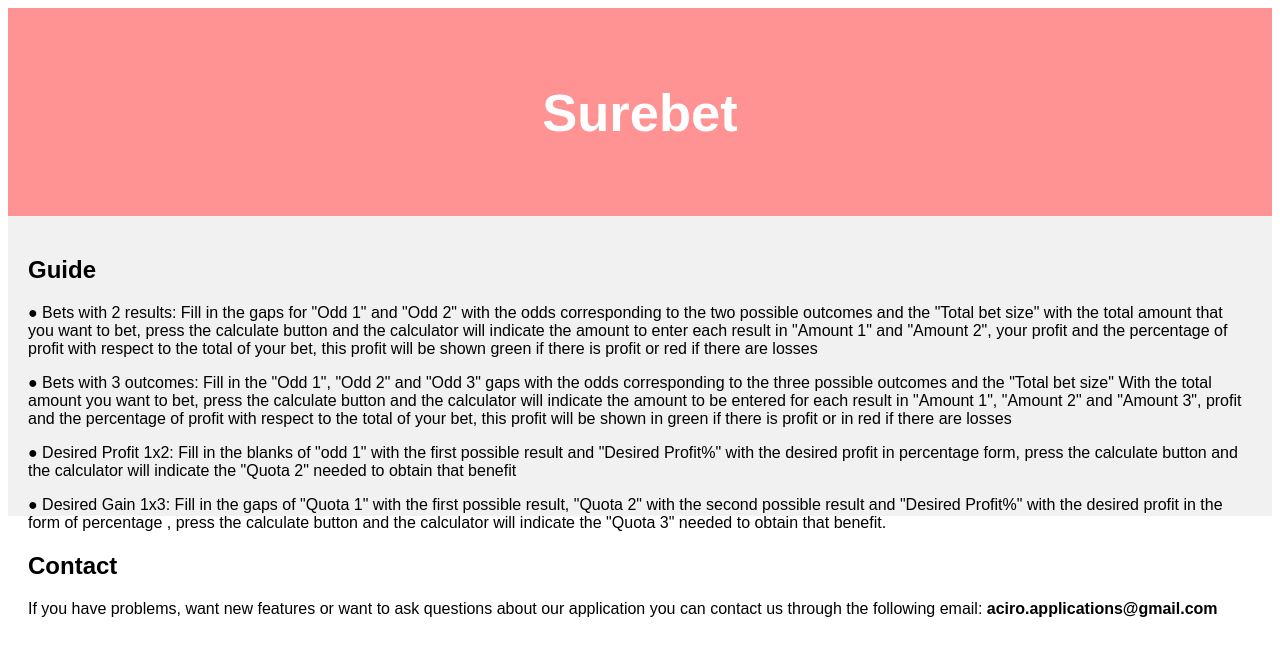
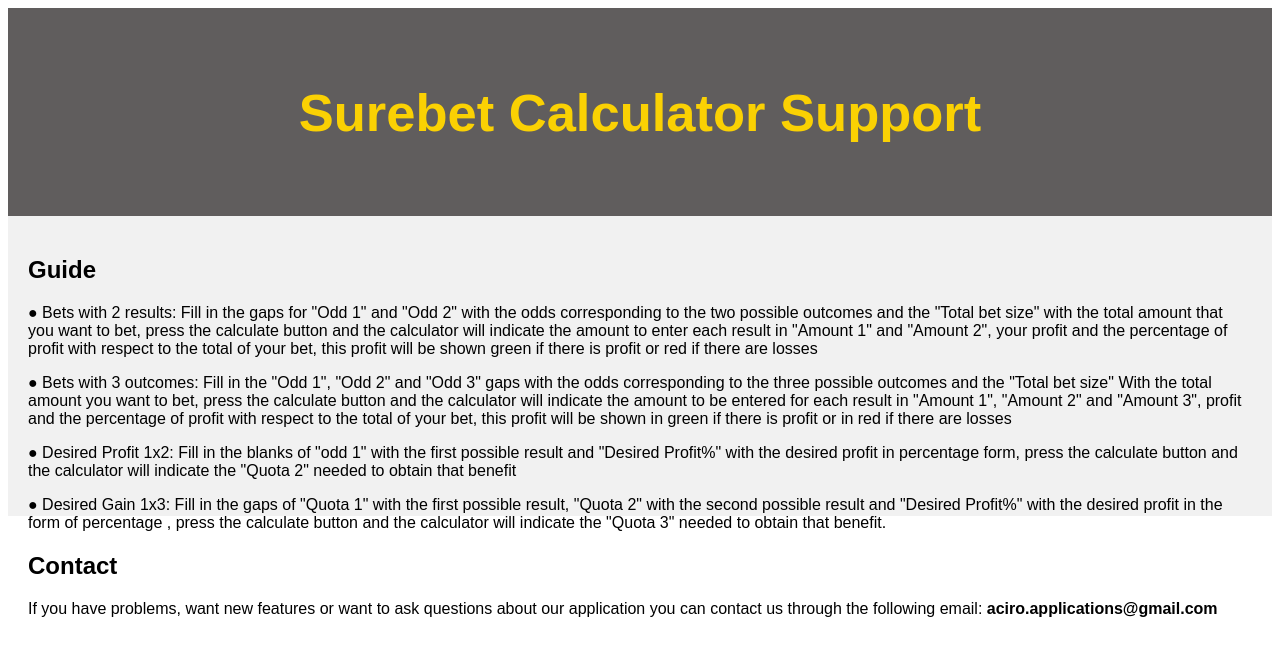
Before and after one commit to Angelcrh/Support-Surebet-Calculator, a plain HTML site: page index.html in a window 1280 px wide. Drawn offline with Linux system fonts and the light colour scheme.

Commit message:
header commit

```diff
--- a/index.html
+++ b/index.html
@@ -2,7 +2,7 @@
 <html lang="en">
 
 <head>
-    <title>Surebet</title>
+    <title>Surebet Calculator Support</title>
     <meta charset="utf-8">
     <meta name="viewport" content="width=device-width, initial-scale=1">
     <style>
@@ -16,11 +16,11 @@
 
         /* Style the header */
         header {
-            background-color: rgb(255, 146, 146);
+            background-color: rgb(96, 93, 93);
             padding: 30px;
             text-align: center;
             font-size: 35px;
-            color: white;
+            color: rgb(250, 209, 3);
         }
 
         /* Create two columns/boxes that floats next to each other */
@@ -72,7 +72,7 @@
 <body>
 
     <header>
-        <h2>Surebet</h2>
+        <h2>Surebet Calculator Support</h2>
     </header>
 
     <!-- <section> -->
```
